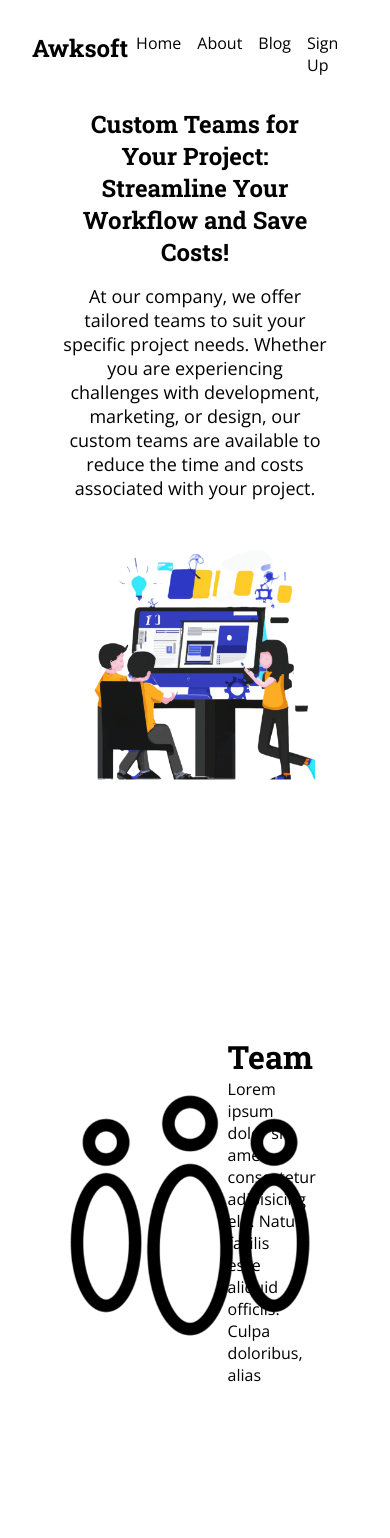
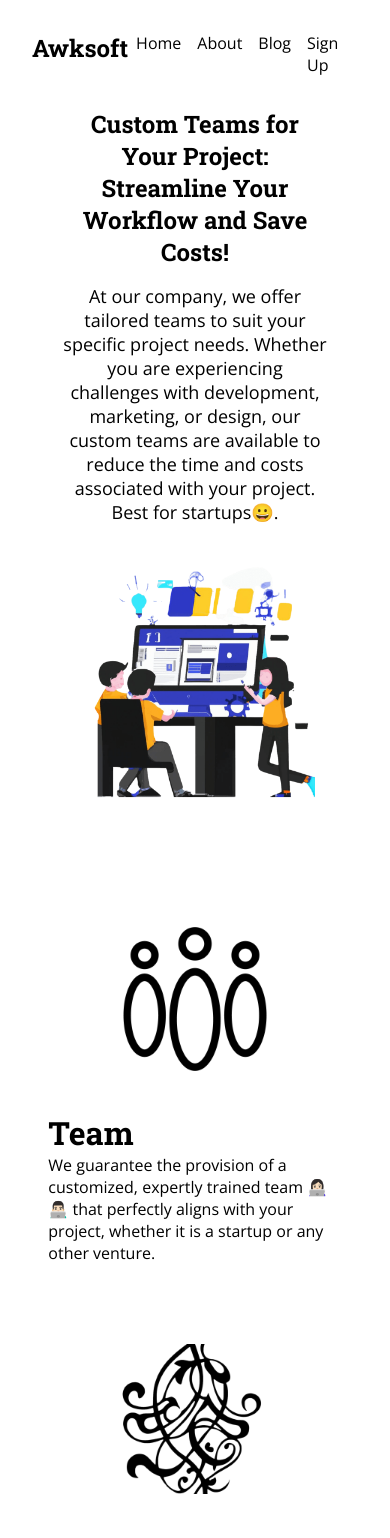
Before and after one commit to muhammad-awais-mumtaz/awksoft, a Next.js app: page / in a window 390 px wide. Shown: the top 1538 px of the page. Built offline with nearby package versions, Linux system fonts and the light colour scheme.

Commit message:
added text to properties removed dumey text. Make it mobile resposive

```diff
--- a/components/hero/hero.module.css
+++ b/components/hero/hero.module.css
@@ -47,6 +47,7 @@
   .main {
     height: auto;
     margin: 1rem;
+    padding-bottom: 3rem;
   }
 
   .details {
--- a/components/hero/hero.tsx
+++ b/components/hero/hero.tsx
@@ -15,7 +15,8 @@ export default function Hero() {
             At our company, we offer tailored teams to suit your specific
             project needs. Whether you are experiencing challenges with
             development, marketing, or design, our custom teams are available to
-            reduce the time and costs associated with your project.
+            reduce the time and costs associated with your project. Best for
+            startups😀.
           </p>
         </section>
         <section className={styles.illustration}>
--- a/components/properties/properties.module.css
+++ b/components/properties/properties.module.css
@@ -1,18 +1,13 @@
 .property {
   display: flex;
-  justify-content: space-around;
+  justify-content: space-evenly;
   align-items: center;
   flex-wrap: wrap;
-  height: 70vh;
-  padding: 5rem;
+  height: 50vh;
 }
 
 .Team {
   animation: jump 1.5s linear infinite;
-}
-
-.Design {
-  animation: rotate 2s linear infinite;
 }
 
 .Development {
@@ -24,7 +19,7 @@
 }
 
 .Maintenance {
-  animation: jump 1.5s linear infinite;
+  animation: rotate 2s linear infinite;
 }
 
 @keyframes jump {
@@ -53,19 +48,36 @@
   }
 }
 
-.property div {
+.property .text {
   width: 30%;
 }
 
-.property div p {
+.property .text p {
   width: 80%;
 }
 
 /* Mobile */
 @media (max-width: 750px) {
   .property {
-    height: 100vh;
-    padding: 0;
-    align-items: center;
+    height: auto;
+    flex-direction: column;
+    margin: 5rem 0;
+  }
+
+  .property .text {
+    width: 90%;
+    margin-top: 2rem;
+  }
+
+  .property .text p {
+    width: 100%;
+  }
+
+  .Team {
+    animation: none;
+  }
+
+  .Development {
+    animation: none;
   }
 }
--- a/components/properties/properties.tsx
+++ b/components/properties/properties.tsx
@@ -13,31 +13,31 @@ export default function Properties() {
       id: 1,
       title: "Team",
       addressOfImage: "/properties/team/team.png",
-      text: "Lorem ipsum dolor sit amet consectetur adipisicing elit. Natus facilis esse aliquid officiis. Culpa doloribus, alias",
+      text: "We guarantee the provision of a customized, expertly trained team 👩🏻‍💻👨🏻‍💻 that perfectly aligns with your project, whether it is a startup or any other venture.",
     },
     {
       id: 2,
       title: "Design",
       addressOfImage: "/properties/design/design.png",
-      text: "Lorem ipsum dolor sit amet consectetur adipisicing elit. Natus facilis esse aliquid officiis. Culpa doloribus, alias",
+      text: "The team will possess the expertise to strategically create project plans and execute them effectively, enabling us to gain clear visualizations of our work. They are skilled in designing a roadmap towards achieving success.",
     },
     {
       id: 3,
       title: "Development",
       addressOfImage: "/properties/development/development.png",
-      text: "Lorem ipsum dolor sit amet consectetur adipisicing elit. Natus facilis esse aliquid officiis. Culpa doloribus, alias",
+      text: "Following the design phase, the team will proceed with the development stage, bringing your idea to life in real-time. You will witness the tangible realization of your vision.",
     },
     {
       id: 4,
       title: "Marketing",
       addressOfImage: "/properties/marketing/marketing.png",
-      text: "Lorem ipsum dolor sit amet consectetur adipisicing elit. Natus facilis esse aliquid officiis. Culpa doloribus, alias",
+      text: "Marketing plays a vital role in startups, encompassing idea generation, design, and development stages to ensure product readiness. It is essential to create awareness of our presence. Our team possesses the expertise to identify your target audience and effectively market to them.",
     },
     {
       id: 5,
       title: "Maintenance",
       addressOfImage: "/properties/maintenance/maintenance3.png",
-      text: "Lorem ipsum dolor sit amet consectetur adipisicing elit. Natus facilis esse aliquid officiis. Culpa doloribus, alias",
+      text: "Ultimately, project maintenance becomes crucial. It comprises two key aspects: addressing reported bugs and implementing upgrades. Rest assured, our team is fully prepared to handle both maintenance requirements.",
     },
   ];
   return (
@@ -49,12 +49,12 @@ export default function Properties() {
               <Image
                 src={e.addressOfImage}
                 alt={e.title}
-                width={250}
-                height={250}
+                width={150}
+                height={150}
                 priority
               />
             </div>
-            <div>
+            <div className={styles.text}>
               <h1>{e.title}</h1>
               <p>{e.text}</p>
             </div>
```
